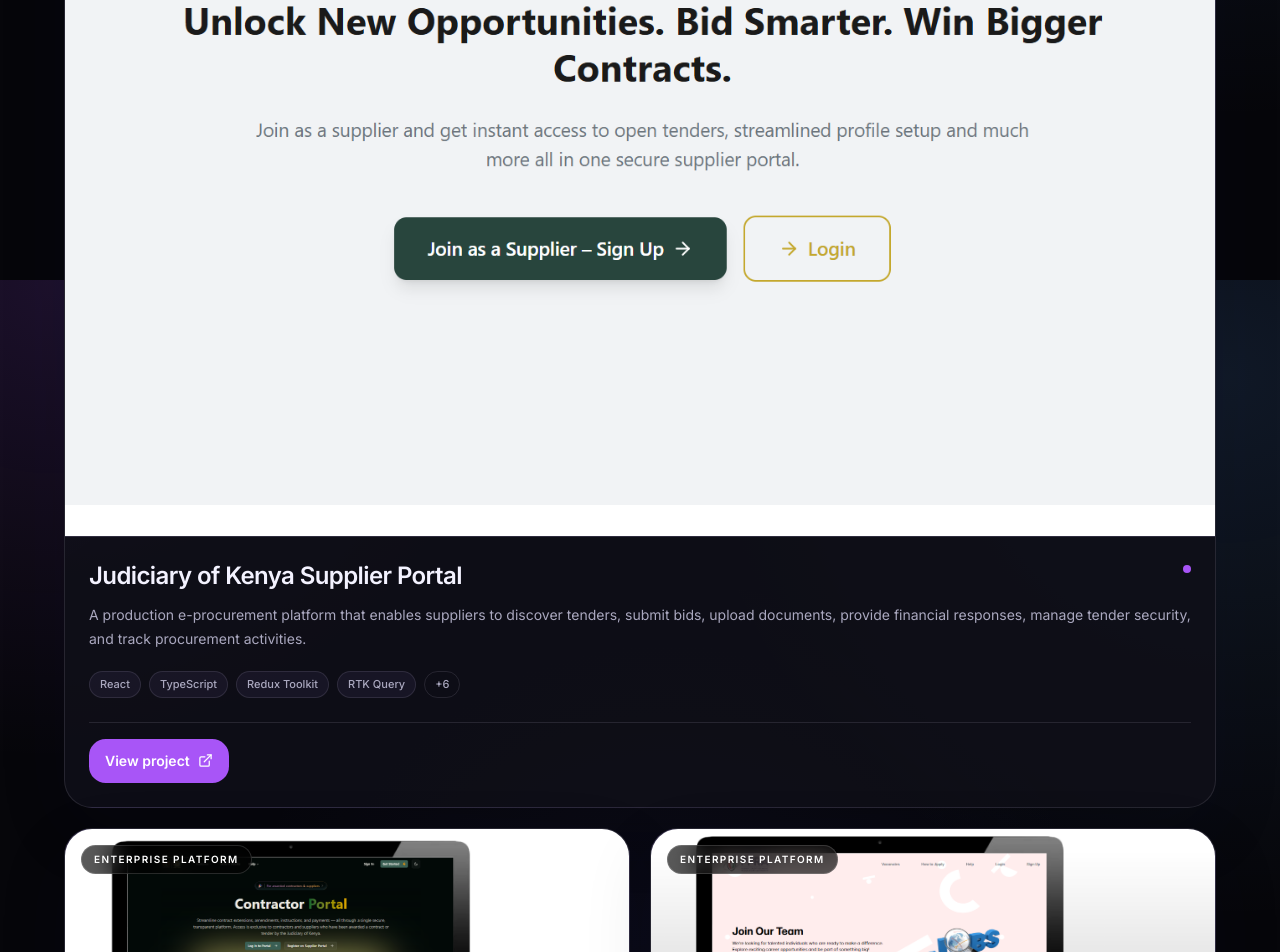
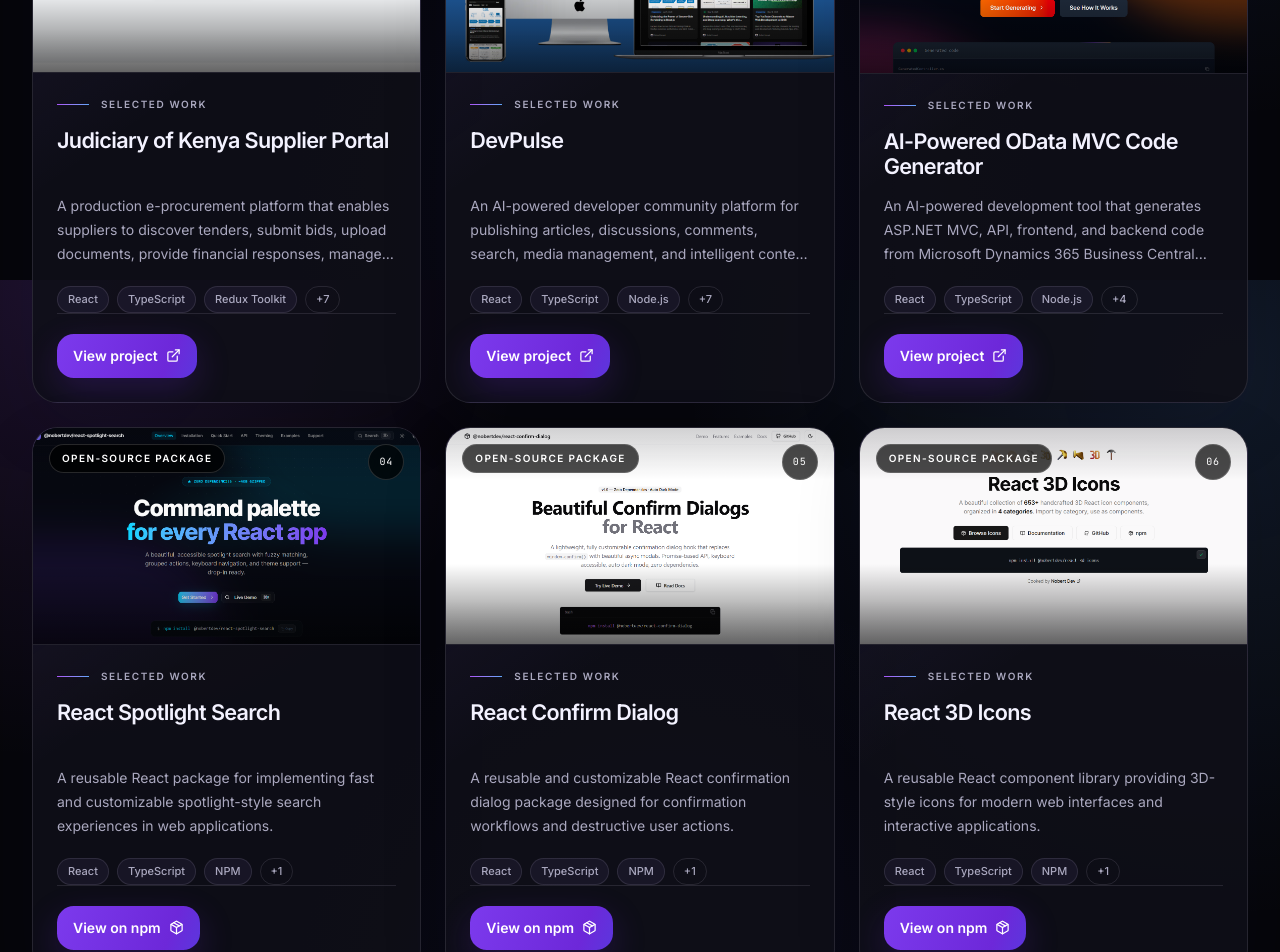
Before and after one commit to NOBERT167/my-portfolio, a Next.js app: page / in a window 1280 px wide. Shown: the part 2120-3072 px from the top of the page. Built offline with nearby package versions, Linux system fonts and the light colour scheme.

Commit message:
update: components/projects.tsx

```diff
--- a/components/projects.tsx
+++ b/components/projects.tsx
@@ -4,13 +4,29 @@
 import {
   ArrowRight,
   ArrowUpRight,
+  BookOpen,
   BriefcaseBusiness,
   ExternalLink,
+  Package,
 } from "lucide-react";
 import Image from "next/image";
 import Link from "next/link";
 import { PROJECTS } from "@/constants";
 import type { Project } from "@/constants";
+
+const SHOWCASE_TITLES = [
+  "Judiciary of Kenya Supplier Portal",
+  "DevPulse",
+  "AI-Powered OData MVC Code Generator",
+  "React Spotlight Search",
+  "React Confirm Dialog",
+  "React 3D Icons",
+] as const;
+
+const CONTAINED_IMAGE_PATHS = new Set([
+  "/projects/ppra-recruitment.png",
+  "/projects/shop-yangu.png",
+]);
 
 const GithubIcon = () => (
   <svg
@@ -31,40 +47,112 @@
   return "Product build";
 }
 
+function ProjectActions({ project }: { project: Project }) {
+  const isNpmPackage = project.tech.includes("NPM");
+
+  return (
+    <div className="flex min-h-11 flex-wrap items-end gap-2">
+      {project.live ? (
+        <a
+          href={project.live}
+          target="_blank"
+          rel="noopener noreferrer"
+          className="gradient-button inline-flex min-h-11 items-center gap-2 rounded-xl px-4 text-sm font-semibold text-[var(--neon-foreground)] hover:brightness-105 active:scale-[0.98]"
+          aria-label={
+            isNpmPackage
+              ? `View ${project.title} on npm`
+              : `Visit ${project.title} live site`
+          }
+        >
+          {isNpmPackage ? "View on npm" : "View project"}
+          {isNpmPackage ? (
+            <Package size={15} aria-hidden="true" />
+          ) : (
+            <ExternalLink size={15} aria-hidden="true" />
+          )}
+        </a>
+      ) : null}
+
+      {isNpmPackage && project.docs ? (
+        <a
+          href={project.docs}
+          target="_blank"
+          rel="noopener noreferrer"
+          className="inline-flex min-h-11 items-center gap-2 rounded-xl border border-[var(--glass-border)] bg-[var(--surface-raised)] px-4 text-sm font-semibold text-foreground transition-colors hover:border-[var(--border-strong)] hover:bg-[var(--surface-hover)] active:scale-[0.98]"
+          aria-label={`Read ${project.title} documentation`}
+        >
+          Documentation
+          <BookOpen size={15} aria-hidden="true" />
+        </a>
+      ) : null}
+
+      {project.github ? (
+        <a
+          href={project.github}
+          target="_blank"
+          rel="noopener noreferrer"
+          className="inline-flex min-h-11 items-center gap-2 rounded-xl border border-[var(--glass-border)] bg-[var(--surface-raised)] px-4 text-sm font-semibold transition-colors hover:border-[var(--border-strong)] hover:bg-[var(--surface-hover)]"
+          aria-label={`View ${project.title} source code on GitHub`}
+        >
+          <GithubIcon />
+          Source
+        </a>
+      ) : null}
+
+      {!project.live && !project.github ? (
+        <span className="inline-flex min-h-11 items-center gap-2 text-sm text-muted-foreground">
+          <BriefcaseBusiness size={16} aria-hidden="true" />
+          Private client work
+        </span>
+      ) : null}
+    </div>
+  );
+}
+
 export function ProjectCard({
   project,
   index,
-  isBento = true,
+  variant = "showcase",
 }: {
   project: Project;
   index: number;
-  isBento?: boolean;
+  variant?: "showcase" | "archive";
 }) {
-  const visibleTech = project.tech.slice(0, 4);
+  const visibleTech = project.tech.slice(0, 3);
   const remainingTech = project.tech.length - visibleTech.length;
+  const projectNumber = String(index + 1).padStart(2, "0");
+  const mediaHref = project.live || project.github;
+  const shouldContainImage = project.image
+    ? CONTAINED_IMAGE_PATHS.has(project.image)
+    : false;
 
   return (
     <motion.article
-      className={`project-card surface-card group flex min-w-0 flex-col overflow-hidden rounded-[1.75rem] ${
-        isBento && index === 0 ? "md:col-span-2" : ""
-      }`}
-      initial={{ opacity: 0, y: 24 }}
+      layout="position"
+      className="project-card surface-card group isolate flex min-w-0 flex-col overflow-hidden rounded-[1.6rem]"
+      initial={{ y: 24 }}
       whileInView={{ opacity: 1, y: 0 }}
+      exit={{ opacity: 0, scale: 0.98 }}
       viewport={{ once: true, margin: "-60px" }}
-      transition={{ delay: Math.min(index * 0.06, 0.24), duration: 0.45 }}
+      transition={{
+        delay: Math.min(index * 0.055, 0.22),
+        duration: 0.48,
+        ease: [0.16, 1, 0.3, 1],
+        layout: { duration: 0.35 },
+      }}
     >
-      <div className="relative aspect-[16/10] overflow-hidden border-b border-[var(--glass-border)] bg-[var(--surface-raised)]">
+      <div className="project-media relative aspect-video overflow-hidden border-b border-[var(--glass-border)] bg-[#090912]">
         {project.image ? (
           <Image
             src={project.image}
             alt={`Preview of ${project.title}`}
             fill
-            sizes={
-              isBento && index === 0
-                ? "(max-width: 768px) 100vw, 66vw"
-                : "(max-width: 768px) 100vw, 50vw"
-            }
-            className="object-cover object-top transition-transform duration-500 ease-out group-hover:scale-[1.025]"
+            sizes="(max-width: 768px) 100vw, (max-width: 1024px) 50vw, 33vw"
+            className={`transition-transform duration-700 ease-[cubic-bezier(0.16,1,0.3,1)] ${
+              shouldContainImage
+                ? "object-contain"
+                : "object-cover group-hover:scale-[1.025]"
+            }`}
           />
         ) : (
           <div className="project-fallback absolute inset-0 flex items-end p-6">
@@ -78,24 +166,42 @@
           </div>
         )}
 
-        <div className="absolute left-4 top-4 flex items-center gap-2">
-          <span className="rounded-full border border-white/15 bg-black/65 px-3 py-1.5 text-[10px] font-semibold uppercase tracking-[0.14em] text-white backdrop-blur-md">
+        {mediaHref ? (
+          <a
+            href={mediaHref}
+            target="_blank"
+            rel="noopener noreferrer"
+            className="absolute inset-0 z-[6] rounded-[inherit] focus-visible:outline-none focus-visible:ring-2 focus-visible:ring-inset focus-visible:ring-[var(--neon)]"
+            aria-label={`Open ${project.title} ${project.live ? "project" : "source code"}`}
+          >
+            <span className="sr-only">Open {project.title}</span>
+          </a>
+        ) : null}
+
+        <div className="pointer-events-none absolute inset-x-0 top-0 z-10 flex items-start justify-between gap-3 p-3 sm:p-4">
+          <span className="rounded-full border border-white/15 bg-black/70 px-3 py-1.5 text-[10px] font-semibold uppercase tracking-[0.14em] text-white backdrop-blur-md">
             {getProjectType(project)}
           </span>
-        </div>
+          <span className="grid size-9 place-items-center rounded-full border border-white/15 bg-black/70 font-mono text-[10px] tracking-[0.08em] text-white backdrop-blur-md">
+            {projectNumber}
+          </span>
         </div>
 
-      <div className="flex flex-1 flex-col p-5 sm:p-6">
-        <div className="flex items-start justify-between gap-4">
-          <h3 className="text-xl font-semibold leading-tight tracking-[-0.025em] sm:text-2xl">
+        <div
+          className="pointer-events-none absolute inset-x-0 bottom-0 z-[5] h-20 bg-gradient-to-t from-black/55 to-transparent"
+          aria-hidden="true"
+        />
+      </div>
+
+      <div className="relative flex flex-1 flex-col p-5 sm:p-6">
+        <div className="mb-4 flex items-center gap-3 text-[10px] font-semibold uppercase tracking-[0.16em] text-muted-foreground">
+          <span className="h-px w-8 bg-gradient-to-r from-[var(--neon)] to-[var(--blue)]" />
+          {variant === "showcase" ? "Selected work" : "Project archive"}
+        </div>
+
+        <h3 className="min-h-[3.35rem] text-xl font-semibold leading-[1.18] tracking-[-0.03em] sm:text-[1.35rem]">
           {project.title}
         </h3>
-          {project.featured ? (
-            <span className="mt-1 size-2 shrink-0 rounded-full bg-[var(--neon)]" title="Featured project">
-              <span className="sr-only">Featured project</span>
-            </span>
-          ) : null}
-        </div>
 
         <p className="mt-3 line-clamp-3 text-sm leading-6 text-muted-foreground">
           {project.description}
@@ -117,39 +223,8 @@
           ) : null}
         </div>
 
-        <div className="mt-6 flex min-h-11 items-end gap-2 border-t border-[var(--glass-border)] pt-4">
-          {project.live ? (
-            <a
-              href={project.live}
-              target="_blank"
-              rel="noopener noreferrer"
-              className="inline-flex min-h-11 items-center gap-2 rounded-xl bg-[var(--neon)] px-4 text-sm font-semibold text-[var(--neon-foreground)] transition-[filter,transform] duration-200 hover:brightness-95 active:scale-[0.98]"
-              aria-label={`Visit ${project.title} live site`}
-            >
-              View project
-              <ExternalLink size={15} aria-hidden="true" />
-            </a>
-          ) : null}
-
-          {project.github ? (
-            <a
-              href={project.github}
-              target="_blank"
-              rel="noopener noreferrer"
-              className="inline-flex min-h-11 items-center gap-2 rounded-xl border border-[var(--glass-border)] px-4 text-sm font-semibold transition-colors hover:bg-[var(--surface-raised)]"
-              aria-label={`View ${project.title} source code on GitHub`}
-            >
-              <GithubIcon />
-              Source
-            </a>
-          ) : null}
-
-          {!project.live && !project.github ? (
-            <span className="inline-flex min-h-11 items-center gap-2 text-sm text-muted-foreground">
-              <BriefcaseBusiness size={16} aria-hidden="true" />
-              Private client work
-            </span>
-          ) : null}
+        <div className="mt-auto border-t border-[var(--glass-border)] pt-5">
+          <ProjectActions project={project} />
         </div>
       </div>
     </motion.article>
@@ -157,20 +232,20 @@
 }
 
 export function Projects() {
-  const selectedProjects = PROJECTS.filter(
-    (project) => project.featured && project.image,
-  ).slice(0, 5);
+  const selectedProjects = SHOWCASE_TITLES.map((title) =>
+    PROJECTS.find((project) => project.title === title),
+  ).filter((project): project is Project => Boolean(project?.image));
 
   return (
     <section
       id="projects"
       aria-labelledby="projects-heading"
-      className="relative scroll-mt-24 px-5 py-24 sm:px-8 md:py-32"
+      className="relative px-5 py-24 sm:px-8 md:py-32"
     >
-      <div className="mx-auto max-w-6xl">
+      <div className="mx-auto max-w-7xl">
         <motion.div
-          className="mb-10 flex flex-col justify-between gap-6 md:mb-12 md:flex-row md:items-end"
-          initial={{ opacity: 0, y: 24 }}
+          className="mb-10 grid gap-7 border-b border-[var(--glass-border)] pb-9 md:mb-12 lg:grid-cols-[minmax(0,1fr)_18rem] lg:items-end"
+          initial={{ y: 24 }}
           whileInView={{ opacity: 1, y: 0 }}
           viewport={{ once: true, margin: "-80px" }}
           transition={{ duration: 0.45 }}
@@ -181,7 +256,8 @@
               id="projects-heading"
               className="mt-3 max-w-3xl text-balance text-4xl font-semibold tracking-[-0.045em] sm:text-5xl md:text-6xl"
             >
-              Products built for real people and real workflows.
+              Products built for real people and{" "}
+              <span className="gradient-text">real workflows.</span>
             </h2>
             <p className="mt-5 max-w-2xl text-base leading-7 text-muted-foreground">
               A focused selection spanning enterprise portals, AI-powered
@@ -189,16 +265,24 @@
             </p>
           </div>
 
+          <div className="hidden border-l border-[var(--glass-border)] pl-7 lg:block">
+            <p className="font-mono text-4xl font-semibold tracking-[-0.05em] gradient-text">
+              {String(selectedProjects.length).padStart(2, "0")}
+            </p>
+            <p className="mt-2 text-sm leading-6 text-muted-foreground">
+              Selected builds across enterprise systems, AI products, and open-source tools.
+            </p>
             <Link
               href="/projects"
-            className="hidden min-h-12 shrink-0 items-center gap-2 rounded-xl border border-[var(--glass-border)] bg-[var(--surface-raised)] px-5 text-sm font-semibold transition-colors hover:border-[var(--border-strong)] hover:bg-[var(--surface-hover)] md:inline-flex"
+              className="mt-4 inline-flex min-h-11 items-center gap-2 rounded-xl text-sm font-semibold text-foreground transition-colors hover:text-[var(--neon)]"
             >
               Browse all {PROJECTS.length}
               <ArrowUpRight size={17} aria-hidden="true" />
             </Link>
+          </div>
         </motion.div>
 
-        <div className="grid grid-cols-1 gap-5 md:grid-cols-2">
+        <div className="grid grid-cols-1 gap-5 md:grid-cols-2 lg:grid-cols-3 lg:gap-6">
           {selectedProjects.map((project, index) => (
             <ProjectCard
               key={project.title}
@@ -209,8 +293,8 @@
         </div>
 
         <motion.div
-          className="mt-8 md:hidden"
-          initial={{ opacity: 0, y: 16 }}
+          className="mt-8 lg:hidden"
+          initial={{ y: 16 }}
           whileInView={{ opacity: 1, y: 0 }}
           viewport={{ once: true }}
         >
```
Lines whose indentation alone changed are shown as unchanged.
